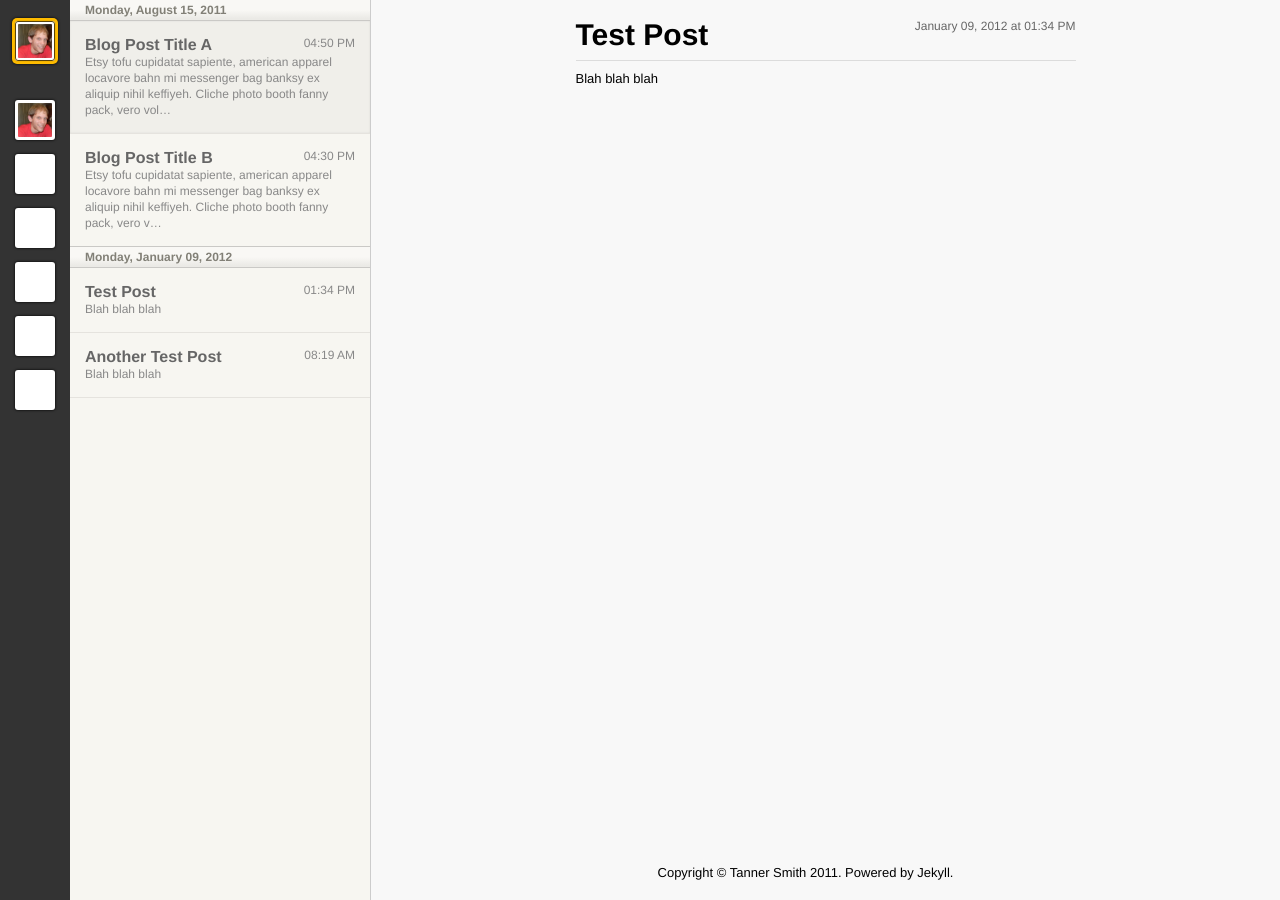
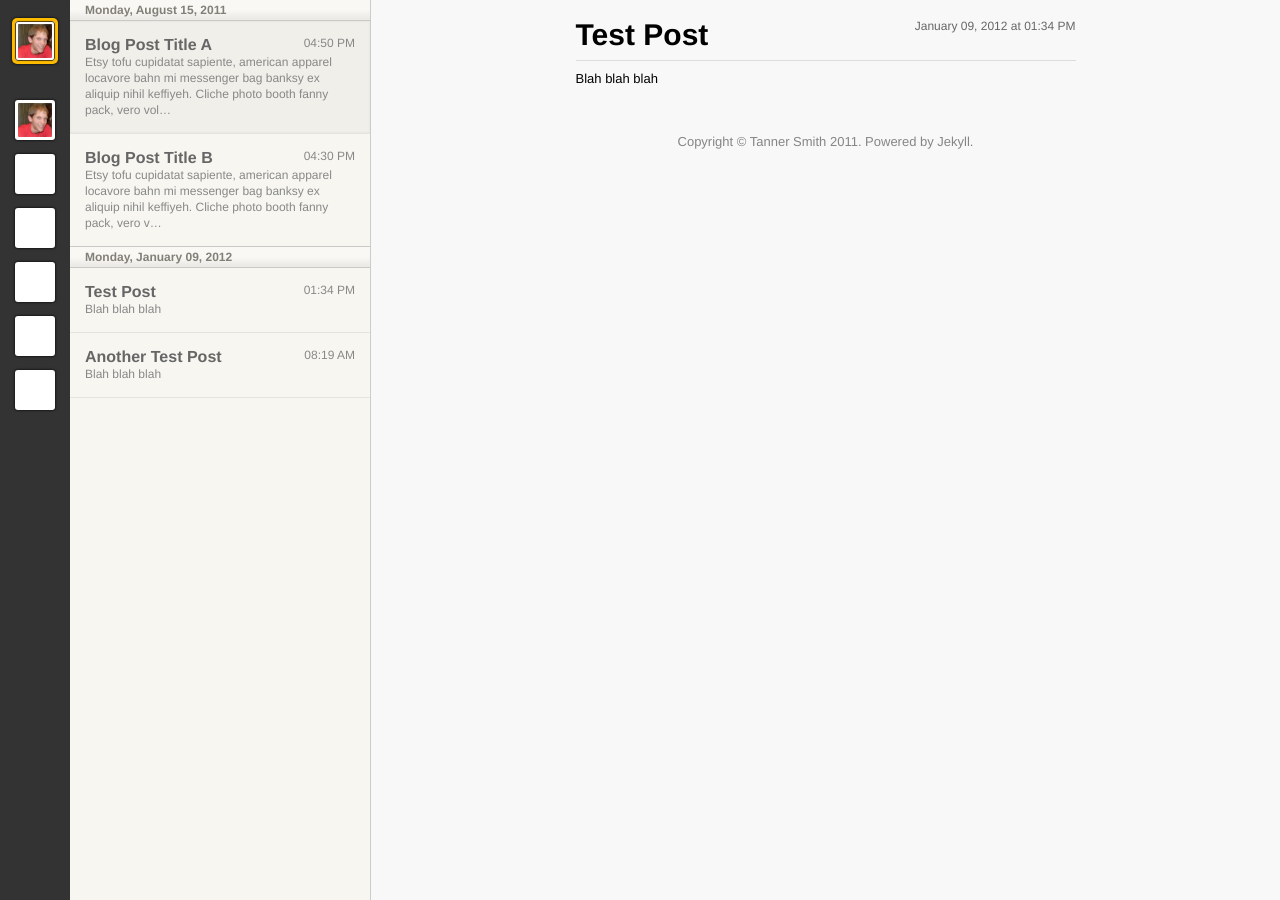
Before and after one commit to Tanner/Blog, a Jekyll site: the page built from index.html, in a window 1280 px wide. Built offline with Jekyll 4.4.1, drawn with Linux system fonts in a browser that asks for light colours; nearby versions of some CDN libraries; Markdown is read by kramdown in place of the engine named in the settings.

Commit message:
Change footer to be under posts.

```diff
--- a/css/style.css
+++ b/css/style.css
@@ -324,17 +324,13 @@ img {
 }
 
 #bottom {
-	position: absolute;
-	bottom: 0;
-	right: 0;
-
-	width: 100%;
-
 	padding: 20px;
 
 	text-align: center;
 
 	font-size: 13px;
+
+	color: #858585;
 }
 
 #bottom a {
```
